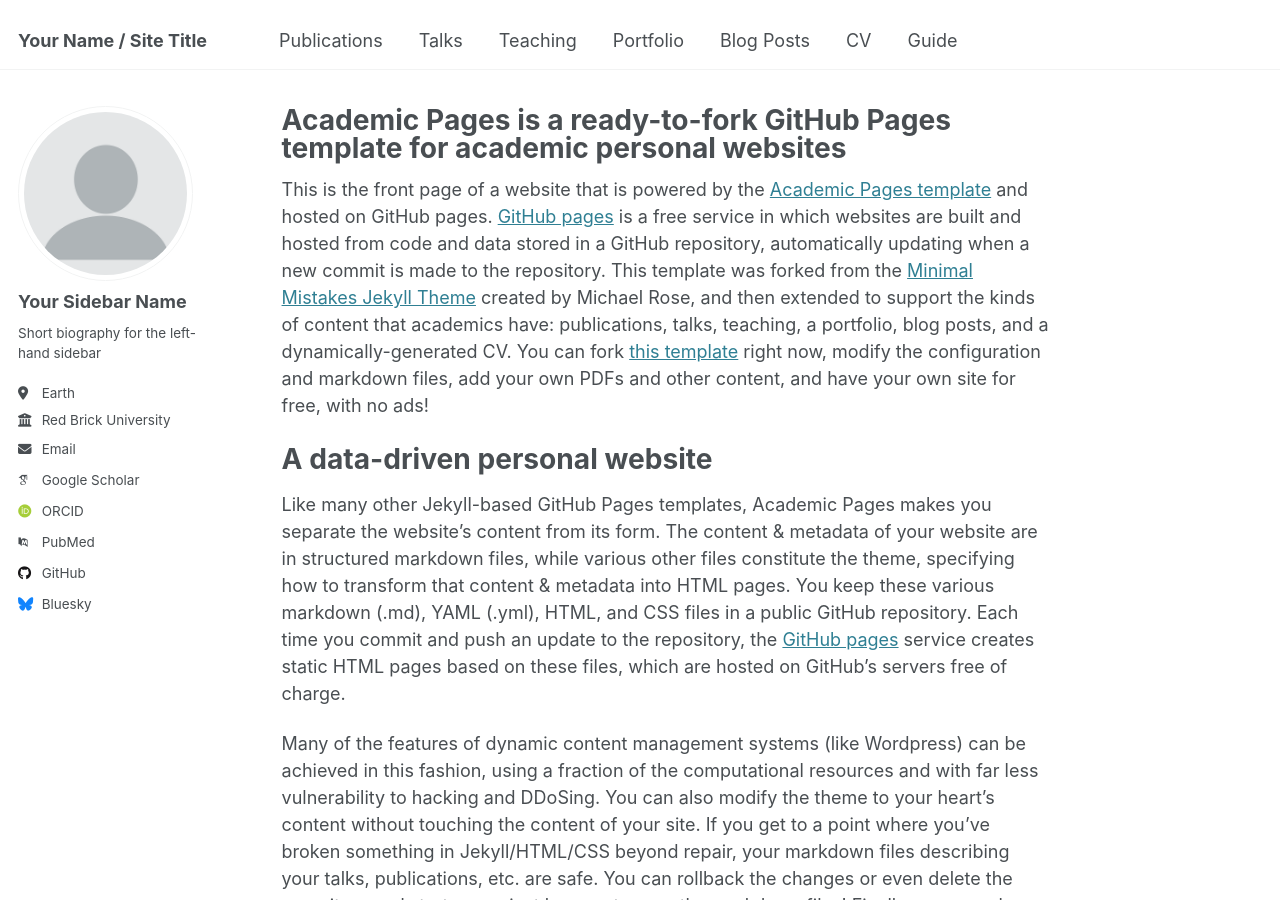
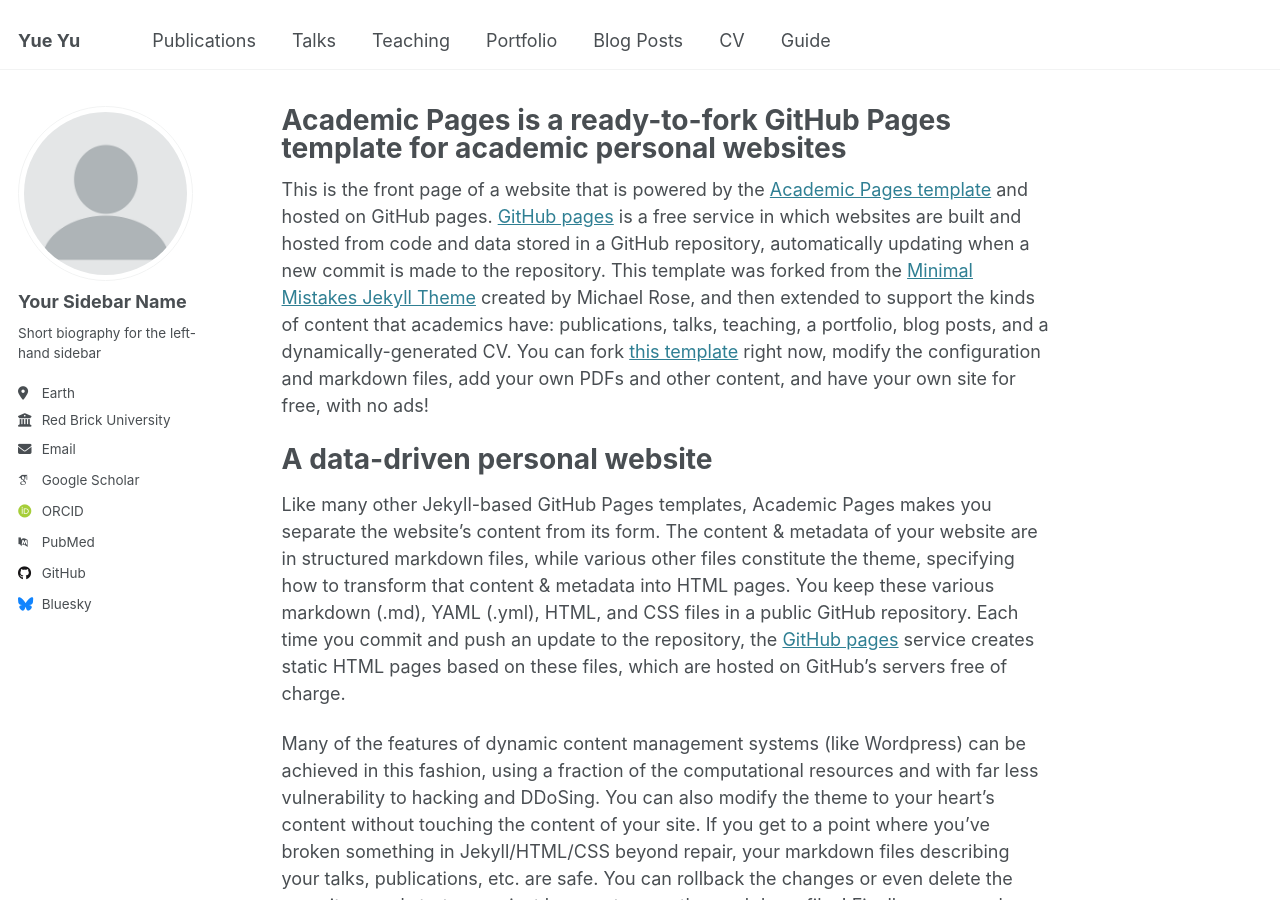
Before and after one commit to yuyue5555/yuyue5555.github.io, a Jekyll site: the page built from _pages/about.md, in a window 1280 px wide and 900 px high. Built offline with Jekyll 4.4.1, drawn with Linux system fonts in a browser that asks for light colours; some web fonts are replaced.

Commit message:
1st change

```diff
--- a/_config.yml
+++ b/_config.yml
@@ -9,7 +9,7 @@
 # Basic Site Settings
 locale                   : "en-US"
 site_theme               : "default"
-title                    : "Your Name / Site Title"
+title                    : "Yue Yu"
 title_separator          : "-"
 name                     : &name "Your Name"
 description              : &description "personal description"
```
